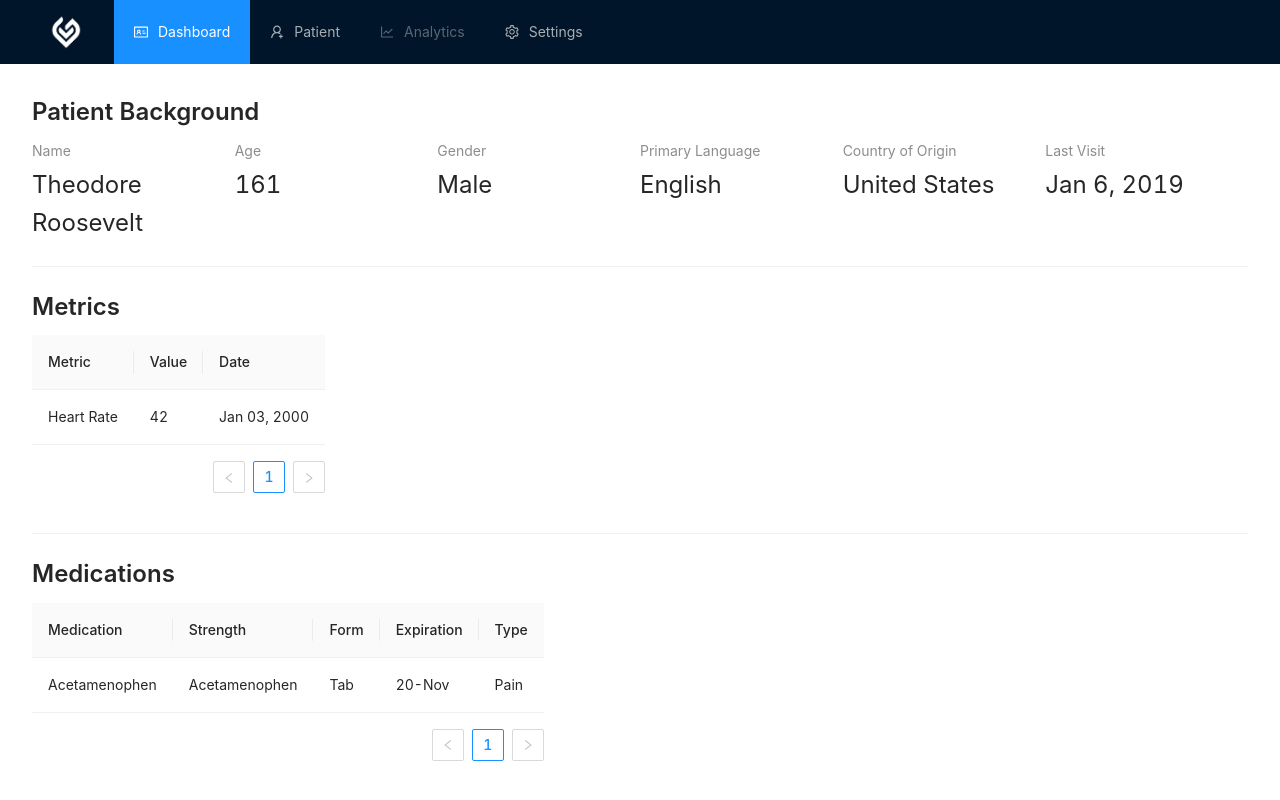
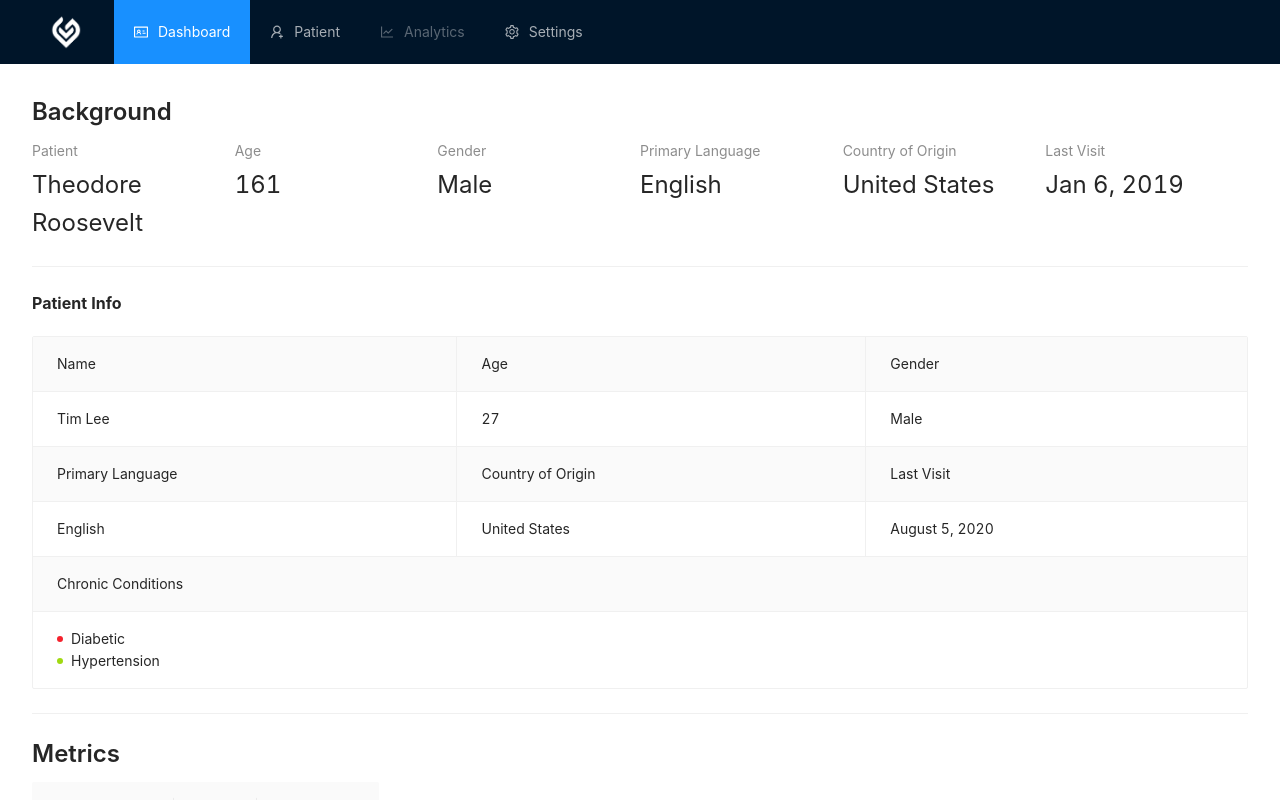
Before and after one commit to Grace-Medical-Village/client, a React (Create React App) app: page /dashboard in a window 1280 px wide. Both pictures are taken after typing "Sample", "Sample123" into the empty fields and a click on the button "Log in". Shown: the top 800 px of the page. Built offline with nearby package versions, Linux system fonts and the light colour scheme.

Commit message:
Testing out different views for dashboard

```diff
--- a/src/components/health-metrics/index.tsx
+++ b/src/components/health-metrics/index.tsx
@@ -25,6 +25,41 @@ const data = [
     date: 'Jan 03, 2000',
     value: 42,
   },
+  {
+    metric: 'Height',
+    date: 'Jan 03, 2000',
+    value: '6\'0"',
+  },
+  {
+    metric: 'Weight',
+    date: 'Jan 03, 2000',
+    value: '200',
+  },
+  {
+    metric: 'Weight',
+    date: 'Jun 13, 2004',
+    value: '212',
+  },
+  {
+    metric: 'Weight',
+    date: 'Dec 1, 2014',
+    value: '228',
+  },
+  {
+    metric: 'Hemoglobin A1c',
+    date: 'Dec 1, 2014',
+    value: '4.5A',
+  },
+  {
+    metric: 'Cholesterol',
+    date: 'Dec 1, 2014',
+    value: '200',
+  },
+  {
+    metric: 'Blood Pressure',
+    date: 'Dec 1, 2014',
+    value: '120/60',
+  },
 ];
 
 export default function HealthMetrics() {
--- a/src/components/medications/index.tsx
+++ b/src/components/medications/index.tsx
@@ -1,5 +1,5 @@
 import React from 'react';
-import { Table } from 'antd';
+import { Table, Tag } from 'antd';
 
 const columns = [
   {
@@ -16,26 +16,67 @@ const columns = [
     title: 'Form',
     dataIndex: 'form',
     key: 'form',
+    render: (tags: any) => (
+      <>
+        {tags.map((tag: any) => {
+          let color = 'red';
+          if (tag === 'Tab') color = 'green';
+          if (tag === 'Liquid') color = 'geekblue';
+          return (
+            <Tag color={color} key={tag}>
+              {tag.toUpperCase()}
+            </Tag>
+          );
+        })}
+      </>
+    ),
+  },
+  {
+    title: 'Type',
+    dataIndex: 'type',
+    key: 'type',
+    render: (tags: any) => (
+      <>
+        {tags.map((tag: any) => {
+          let color = 'geekblue';
+          if (tag === 'Pain') color = 'red';
+          return (
+            <Tag color={color} key={tag}>
+              {tag.toUpperCase()}
+            </Tag>
+          );
+        })}
+      </>
+    ),
   },
   {
     title: 'Expiration',
     dataIndex: 'expiration',
     key: 'expiration',
   },
-  {
-    title: 'Type',
-    dataIndex: 'type',
-    key: 'type',
-  },
 ];
 
 const data = [
   {
     medication: 'Acetamenophen',
-    strength: 'Acetamenophen',
-    form: 'Tab',
+    strength: '500mg',
+    form: ['Tab'],
     expiration: '20-Nov',
-    type: 'Pain',
+    type: ['Pain'],
+  },
+  {
+    medication: 'Docusate Sodium',
+    strength: '100mg',
+    form: ['Liquid'],
+    expiration: '21 May && 22 Apr',
+    type: ['Gastric'],
+  },
+  {
+    medication: 'Adult',
+    strength: null,
+    form: ['Tab'],
+    expiration: '20-Feb',
+    type: ['Vitamins'],
   },
 ];
 
--- a/src/components/temp-patient/index.tsx
+++ b/src/components/temp-patient/index.tsx
@@ -1,5 +1,13 @@
 import React from 'react';
-import { Col, Divider, Row, Statistic, Typography } from 'antd';
+import {
+  Col,
+  Divider,
+  Row,
+  Statistic,
+  Typography,
+  Descriptions,
+  Badge,
+} from 'antd';
 import { PatientStat } from './types';
 import HealthMetrics from '../health-metrics';
 import Medications from '../medications';
@@ -9,7 +17,7 @@ const { Title } = Typography;
 export default function TempPatient() {
   const background: PatientStat[] = [
     {
-      title: 'Name',
+      title: 'Patient',
       value: 'Theodore Roosevelt',
     },
     {
@@ -37,7 +45,7 @@ export default function TempPatient() {
     <>
       <div style={{ padding: '2rem' }}>
         <Row>
-          <Title level={3}>Patient Background</Title>
+          <Title level={3}>Background</Title>
         </Row>
         <Row>
           {background.map((stat: PatientStat, index: number) => {
@@ -50,6 +58,27 @@ export default function TempPatient() {
           })}
         </Row>
         <Divider />
+        <Descriptions title="Patient Info" layout="vertical" bordered>
+          <Descriptions.Item label="Name">Tim Lee</Descriptions.Item>
+          <Descriptions.Item label="Age">27</Descriptions.Item>
+          <Descriptions.Item label="Gender">Male</Descriptions.Item>
+          <Descriptions.Item label="Primary Language">
+            English
+          </Descriptions.Item>
+          <Descriptions.Item label="Country of Origin">
+            United States
+          </Descriptions.Item>
+          <Descriptions.Item label="Last Visit">
+            August 5, 2020
+          </Descriptions.Item>
+          <Descriptions.Item label="Chronic Conditions" span={3}>
+            <Badge color="red" text="Diabetic" />
+            <br />
+            <Badge color="lime" text="Hypertension" />
+          </Descriptions.Item>
+        </Descriptions>
+        <Divider />
+
         <Row>
           <Title level={3}>Metrics</Title>
         </Row>
```
